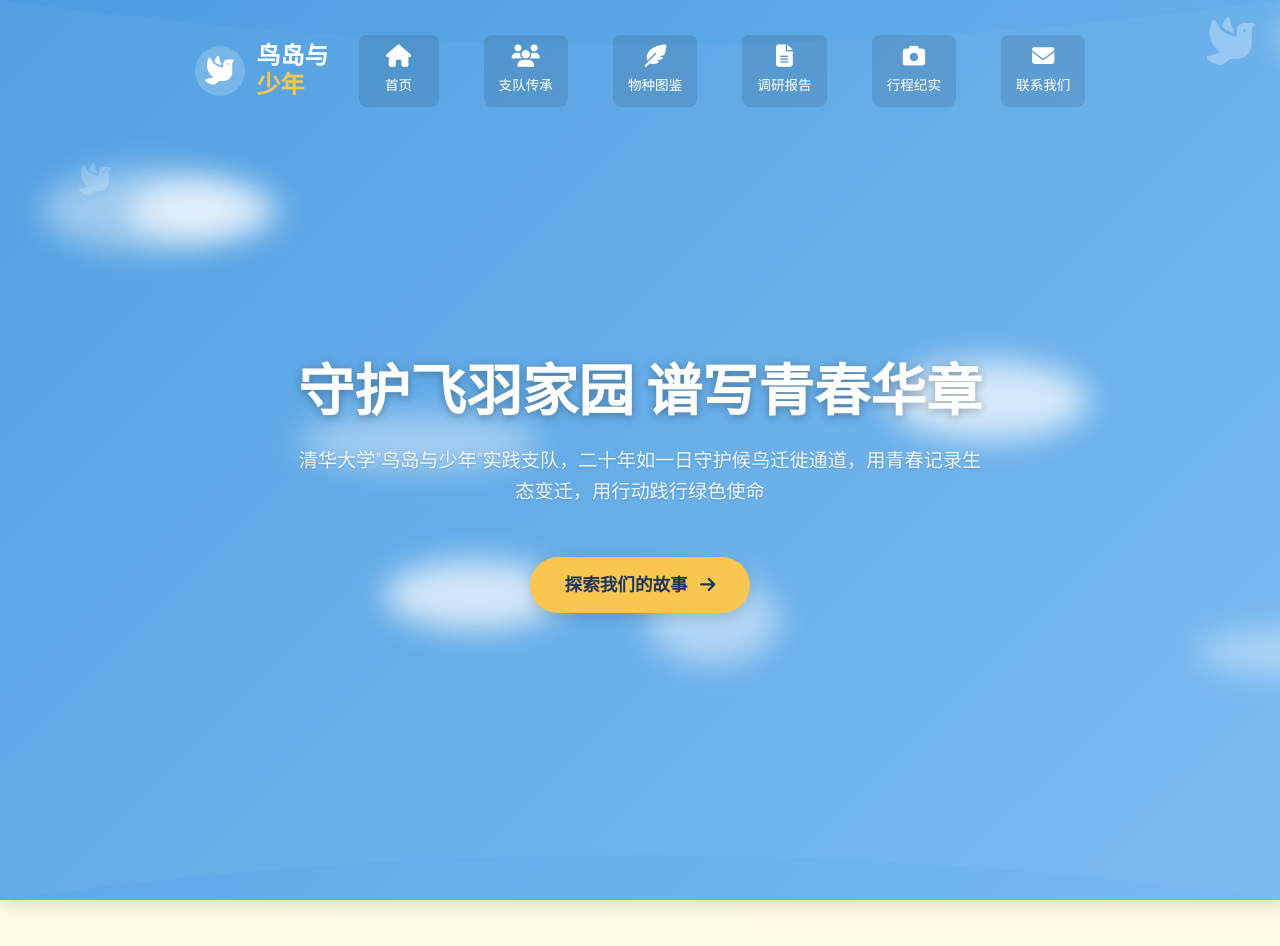
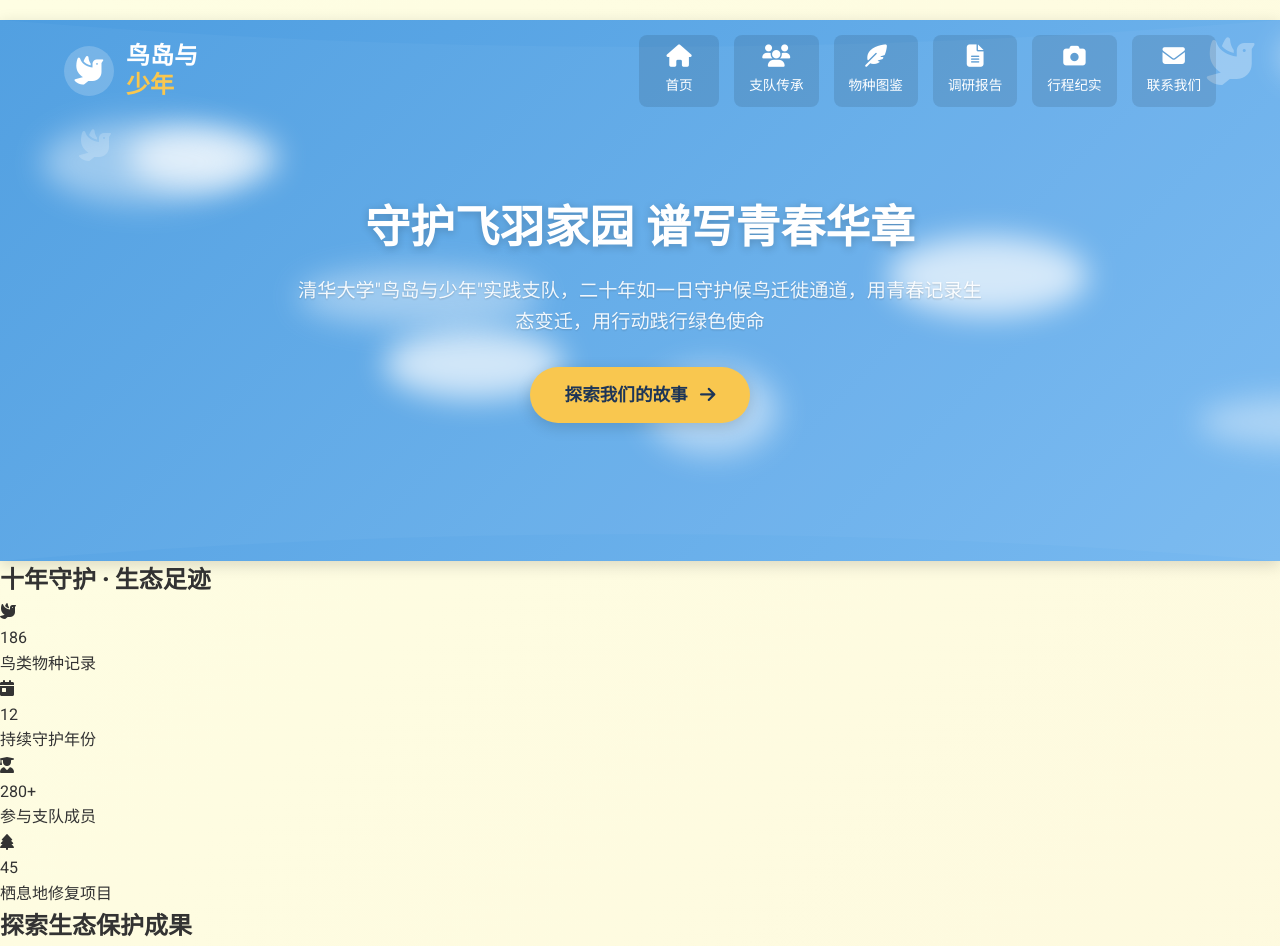
Before and after one commit to zf-li23/tsinghua_birdisland.github.io, a Jekyll site: the page built from index.html, in a window 1280 px wide. Shown: the top 946 px of the page. Built offline with Jekyll 4.4.1, drawn with Linux system fonts in a browser that asks for light colours; some of the changed text lies outside the part shown; grey boxes are pictures that could not be loaded.

Commit message:
Update style.css

```diff
--- a/assets/css/style.css
+++ b/assets/css/style.css
@@ -1,8 +1,10 @@
+/* 全局样式 */
 :root {
     --primary: #1a6b54;
     --secondary: #2c8c76;
     --accent: #f9a825;
     --light: #e8f4f0;
+    --light-yellow: #fefee3;
     --dark: #0d3b2e;
     --text: #333333;
 }
@@ -13,472 +15,250 @@
     box-sizing: border-box;
 }
 
-        body {
+body {
     font-family: 'Roboto', 'Noto Serif SC', sans-serif;
     color: var(--text);
-    line-height: 1.6;
-    background: linear-gradient(135deg, #e8f4f0 0%, #d1e8e2 100%);
+    line-height: 1.7;
+    background: linear-gradient(135deg, var(--light-yellow) 0%, #fdf4d9 100%);
     overflow-x: hidden;
+    padding: 20px 0;
 }
 
-.header {
-    background: linear-gradient(rgba(10, 40, 30, 0.8), rgba(10, 40, 30, 0.9)), url('https://images.unsplash.com/photo-1501862700950-18382cd41497?ixlib=rb-4.0.3') center/cover;
-    color: white;
-    min-height: 100vh;
-    display: flex;
-    flex-direction: column;
+/* Markdown内容容器 */
+.markdown-container {
+    max-width: 900px;
+    margin: 0 auto;
+    padding: 30px;
+    background: rgba(255, 255, 255, 0.85);
+    border-radius: 12px;
+    box-shadow: 0 8px 30px rgba(0, 0, 0, 0.08);
     position: relative;
-    padding: 20px 5%;
+    z-index: 1;
 }
 
-.navbar {
-    display: flex;
-    justify-content: space-between;
-    align-items: center;
-    padding: 20px 0;
-    z-index: 10;
+/* 标题样式 */
+.markdown-container h1,
+.markdown-container h2,
+.markdown-container h3,
+.markdown-container h4 {
+    color: var(--primary);
+    margin-top: 2rem;
+    margin-bottom: 1.2rem;
+    font-family: 'Noto Serif SC', serif;
+    font-weight: 700;
+    position: relative;
+    padding-bottom: 0.5rem;
 }
 
-.logo {
-    display: flex;
-    align-items: center;
+.markdown-container h1 {
+    font-size: 2.4rem;
+    border-bottom: 3px solid var(--accent);
+    padding-bottom: 0.8rem;
 }
 
-.logo-icon {
-    font-size: 2.5rem;
-    color: var(--accent);
-    margin-right: 10px;
+.markdown-container h2 {
+    font-size: 2rem;
+    border-bottom: 2px solid rgba(26, 107, 84, 0.2);
 }
 
-.logo-text {
-    font-size: 1.8rem;
-    font-weight: 700;
+.markdown-container h3 {
+    font-size: 1.6rem;
 }
 
-.logo-text span {
-    color: var(--accent);
+.markdown-container h4 {
+    font-size: 1.4rem;
 }
 
-.nav-links {
-    display: flex;
-    list-style: none;
+/* 段落样式 */
+.markdown-container p {
+    margin-bottom: 1.5rem;
+    font-size: 1.1rem;
+    line-height: 1.8;
 }
 
-.nav-links li {
-    margin-left: 30px;
+/* 列表样式 */
+.markdown-container ul,
+.markdown-container ol {
+    margin-left: 1.5rem;
+    margin-bottom: 1.5rem;
 }
 
-.nav-links a {
-    color: white;
-    text-decoration: none;
-    font-size: 1.1rem;
-    transition: all 0.3s;
-    padding: 8px 15px;
-    border-radius: 20px;
+.markdown-container li {
+    margin-bottom: 0.8rem;
+    position: relative;
+    padding-left: 1.2rem;
 }
 
-.nav-links a:hover {
-    background: rgba(255, 255, 255, 0.2);
+.markdown-container ul li::before {
+    content: "•";
+    color: var(--accent);
+    position: absolute;
+    left: 0;
+    font-size: 1.2rem;
 }
 
-.hero {
-    flex: 1;
-    display: flex;
-    flex-direction: column;
-    justify-content: center;
-    align-items: center;
-    text-align: center;
-    padding: 50px 0;
-    max-width: 1200px;
-    margin: 0 auto;
+.markdown-container ol {
+    counter-reset: item;
 }
 
-.hero h1 {
-    font-size: 3.5rem;
-    margin-bottom: 20px;
-    line-height: 1.2;
-    text-shadow: 0 2px 10px rgba(0, 0, 0, 0.3);
+.markdown-container ol li {
+    counter-increment: item;
 }
 
-.hero p {
-    font-size: 1.5rem;
-    max-width: 800px;
-    margin-bottom: 40px;
-    font-weight: 300;
+.markdown-container ol li::before {
+    content: counter(item) ".";
+    color: var(--primary);
+    position: absolute;
+    left: 0;
+    font-weight: bold;
 }
 
-.cta-button {
-    background: var(--accent);
-    color: var(--dark);
-    padding: 15px 40px;
-    border-radius: 30px;
+/* 链接样式 */
+.markdown-container a {
+    color: var(--secondary);
     text-decoration: none;
-    font-size: 1.2rem;
-    font-weight: 600;
-    transition: all 0.3s;
-    box-shadow: 0 4px 15px rgba(0, 0, 0, 0.2);
-    display: inline-block;
-    margin-top: 20px;
+    border-bottom: 1px solid rgba(44, 140, 118, 0.3);
+    transition: all 0.3s ease;
+    padding-bottom: 1px;
 }
 
-.cta-button:hover {
-    transform: translateY(-5px);
-    box-shadow: 0 7px 20px rgba(0, 0, 0, 0.3);
+.markdown-container a:hover {
+    color: var(--primary);
+    border-bottom: 2px solid var(--accent);
 }
 
-.stats-section {
-    background: white;
-    padding: 80px 5%;
-    text-align: center;
+/* 引用样式 */
+.markdown-container blockquote {
+    background: rgba(232, 244, 240, 0.5);
+    border-left: 4px solid var(--accent);
+    padding: 1.2rem 1.5rem;
+    margin: 1.5rem 0;
+    border-radius: 0 8px 8px 0;
+    font-style: italic;
+    color: #444;
 }
 
-.section-title {
-    font-size: 2.5rem;
-    color: var(--dark);
-    margin-bottom: 60px;
-    position: relative;
-    display: inline-block;
+.markdown-container blockquote p {
+    margin-bottom: 0;
 }
 
-.section-title:after {
-    content: "";
-    position: absolute;
-    bottom: -15px;
-    left: 50%;
-    transform: translateX(-50%);
-    width: 80px;
-    height: 4px;
-    background: var(--accent);
+/* 代码块样式 */
+.markdown-container pre {
+    background: #2d2d2d;
+    color: #f8f8f2;
+    padding: 1.2rem;
+    border-radius: 8px;
+    overflow-x: auto;
+    margin: 1.5rem 0;
+    box-shadow: 0 4px 12px rgba(0, 0, 0, 0.15);
 }
 
-.stats-container {
-    display: flex;
-    justify-content: center;
-    flex-wrap: wrap;
-    gap: 40px;
-    max-width: 1200px;
-    margin: 0 auto;
+.markdown-container code {
+    font-family: 'Fira Code', 'Consolas', monospace;
+    font-size: 0.95rem;
 }
 
-.stat-card {
-    background: var(--light);
-    border-radius: 15px;
-    padding: 30px;
-    width: 280px;
-    box-shadow: 0 5px 20px rgba(0, 0, 0, 0.1);
-    transition: transform 0.3s;
+/* 表格样式 */
+.markdown-container table {
+    width: 100%;
+    border-collapse: collapse;
+    margin: 1.5rem 0;
+    background: white;
+    border-radius: 8px;
+    overflow: hidden;
+    box-shadow: 0 4px 10px rgba(0, 0, 0, 0.08);
 }
 
-.stat-card:hover {
-    transform: translateY(-10px);
+.markdown-container th {
+    background-color: var(--primary);
+    color: white;
+    font-weight: 600;
+    text-align: left;
+    padding: 0.8rem 1.2rem;
 }
 
-.stat-icon {
-    font-size: 3rem;
-    color: var(--primary);
-    margin-bottom: 20px;
+.markdown-container td {
+    padding: 0.8rem 1.2rem;
+    border-bottom: 1px solid rgba(0, 0, 0, 0.08);
 }
 
-.stat-number {
-    font-size: 3rem;
-    font-weight: 700;
-    color: var(--primary);
-    margin-bottom: 10px;
+.markdown-container tr:last-child td {
+    border-bottom: none;
 }
 
-.stat-text {
-    font-size: 1.2rem;
-    color: var(--dark);
+.markdown-container tr:nth-child(even) {
+    background-color: rgba(232, 244, 240, 0.3);
 }
 
-.features-section {
-    padding: 100px 5%;
-    background: linear-gradient(to bottom, #ffffff 0%, #f0f7f5 100%);
+/* 图片样式 */
+.markdown-container img {
+    max-width: 100%;
+    height: auto;
+    border-radius: 8px;
+    margin: 1.5rem 0;
+    display: block;
+    box-shadow: 0 8px 20px rgba(0, 0, 0, 0.12);
+    transition: transform 0.3s ease;
 }
 
-.features-grid {
-    display: grid;
-    grid-template-columns: repeat(auto-fit, minmax(300px, 1fr));
-    gap: 40px;
-    max-width: 1200px;
-    margin: 0 auto;
+.markdown-container img:hover {
+    transform: scale(1.02);
 }
 
-.feature-card {
-    background: white;
-    border-radius: 15px;
-    overflow: hidden;
-    box-shadow: 0 10px 30px rgba(0, 0, 0, 0.08);
-    transition: all 0.4s;
+/* 图片标题样式 */
+.markdown-container .image-caption {
+    text-align: center;
+    font-style: italic;
+    color: #666;
+    margin-top: -1rem;
+    margin-bottom: 1.5rem;
+    font-size: 0.95rem;
 }
 
-.feature-card:hover {
-    transform: translateY(-15px);
-    box-shadow: 0 15px 40px rgba(0, 0, 0, 0.15);
+/* 分隔线样式 */
+.markdown-container hr {
+    border: 0;
+    height: 1px;
+    background: linear-gradient(to right, transparent, var(--accent), transparent);
+    margin: 2.5rem 0;
 }
 
-.feature-img {
-    height: 200px;
-    background-size: cover;
-    background-position: center;
-}
-
-.feature-content {
-    padding: 30px;
-}
-
-.feature-content h3 {
-    font-size: 1.8rem;
-    color: var(--dark);
-    margin-bottom: 15px;
-}
-
-.feature-content p {
-    margin-bottom: 20px;
-    color: #555;
-}
-
-.learn-more {
-    color: var(--primary);
-    text-decoration: none;
-    font-weight: 600;
-    display: inline-flex;
-    align-items: center;
-}
-
-.learn-more i {
-    margin-left: 8px;
-    transition: transform 0.3s;
-}
-
-.learn-more:hover i {
-    transform: translateX(5px);
-}
-
-.gallery-section {
-    padding: 100px 5%;
-    background: var(--light);
-    text-align: center;
-}
-
-.gallery-grid {
-    display: grid;
-    grid-template-columns: repeat(auto-fill, minmax(280px, 1fr));
-    gap: 25px;
-    max-width: 1200px;
-    margin: 60px auto 0;
-}
-
-.gallery-item {
-    border-radius: 10px;
-    overflow: hidden;
-    height: 250px;
-    position: relative;
-    box-shadow: 0 5px 15px rgba(0, 0, 0, 0.1);
-}
-
-.gallery-item img {
-    width: 100%;
-    height: 100%;
-    object-fit: cover;
-    transition: transform 0.5s;
-}
-
-.gallery-item:hover img {
-    transform: scale(1.1);
-}
-
-.gallery-caption {
-    position: absolute;
-    bottom: 0;
-    left: 0;
-    right: 0;
-    background: rgba(0, 0, 0, 0.7);
-    color: white;
-    padding: 15px;
-    transform: translateY(100%);
-    transition: transform 0.3s;
-}
-
-.gallery-item:hover .gallery-caption {
-    transform: translateY(0);
-}
-
-.footer {
-    background: var(--dark);
-    color: white;
-    padding: 70px 5% 40px;
-}
-
-.footer-grid {
-    display: grid;
-    grid-template-columns: repeat(auto-fit, minmax(250px, 1fr));
-    gap: 40px;
-    max-width: 1200px;
-    margin: 0 auto 50px;
-}
-
-.footer-column h3 {
-    font-size: 1.5rem;
-    margin-bottom: 25px;
-    position: relative;
-    display: inline-block;
-}
-
-.footer-column h3:after {
-    content: "";
-    position: absolute;
-    bottom: -8px;
-    left: 0;
-    width: 50px;
-    height: 3px;
-    background: var(--accent);
-}
-
-.footer-links {
-    list-style: none;
-}
-
-.footer-links li {
-    margin-bottom: 15px;
-}
-
-.footer-links a {
-    color: #ccc;
-    text-decoration: none;
-    transition: all 0.3s;
-}
-
-.footer-links a:hover {
-    color: white;
-    padding-left: 5px;
-}
-
-.contact-info {
-    display: flex;
-    align-items: center;
-    margin-bottom: 15px;
-}
-
-.contact-icon {
-    margin-right: 15px;
-    color: var(--accent);
-}
-
-.social-links {
-    display: flex;
-    gap: 15px;
-    margin-top: 20px;
-}
-
-.social-icon {
-    display: flex;
-    align-items: center;
-    justify-content: center;
-    width: 40px;
-    height: 40px;
-    border-radius: 50%;
-    background: rgba(255, 255, 255, 0.1);
-    color: white;
-    font-size: 1.2rem;
-    transition: all 0.3s;
-}
-
-.social-icon:hover {
-    background: var(--accent);
-    transform: translateY(-5px);
-}
-
-.copyright {
-    text-align: center;
-    padding-top: 30px;
-    border-top: 1px solid rgba(255, 255, 255, 0.1);
-    max-width: 1200px;
-    margin: 0 auto;
-    color: #aaa;
-    font-size: 0.9rem;
-}
-
+/* 响应式调整 */
 @media (max-width: 768px) {
-    .hero h1 {
-        font-size: 2.5rem;
+    .markdown-container {
+        padding: 20px;
+        border-radius: 8px;
     }
 
-    .hero p {
-        font-size: 1.2rem;
+    .markdown-container h1 {
+        font-size: 2rem;
     }
 
-    .nav-links {
-        display: none;
+    .markdown-container h2 {
+        font-size: 1.7rem;
     }
 
-    .section-title {
-        font-size: 2rem;
+    .markdown-container h3 {
+        font-size: 1.4rem;
+    }
+
+    pre {
+        padding: 1rem;
+        font-size: 0.9rem;
     }
 }
 
-.content-container {
-    max-width: 1200px;
-    margin: 50px auto;
-    padding: 0 20px;
+@media (max-width: 480px) {
+    .markdown-container {
+        padding: 15px;
+    }
+
+    .markdown-container h1 {
+        font-size: 1.8rem;
+    }
+
+    .markdown-container table {
+        display: block;
+        overflow-x: auto;
+    }
 }
-
-/* Markdown内容样式 */
-.markdown-content {
-    background: white;
-    padding: 40px;
-    border-radius: 10px;
-    box-shadow: 0 5px 20px rgba(0, 0, 0, 0.1);
-}
-
-.markdown-content h1,
-.markdown-content h2,
-.markdown-content h3 {
-    color: var(--dark);
-    margin-top: 30px;
-    margin-bottom: 20px;
-    position: relative;
-}
-
-.markdown-content h1:after,
-.markdown-content h2:after {
-    content: "";
-    position: absolute;
-    bottom: -10px;
-    left: 0;
-    width: 60px;
-    height: 4px;
-    background: var(--accent);
-}
-
-.markdown-content p {
-    line-height: 1.8;
-    margin-bottom: 20px;
-    color: #555;
-}
-
-.markdown-content table {
-    width: 100%;
-    border-collapse: collapse;
-    margin: 25px 0;
-}
-
-.markdown-content th,
-.markdown-content td {
-    padding: 12px 15px;
-    text-align: left;
-    border-bottom: 1px solid #e0e0e0;
-}
-
-.markdown-content th {
-    background-color: var(--light);
-    color: var(--dark);
-    font-weight: 600;
-}
-
-.markdown-content img {
-    max-width: 100%;
-    border-radius: 8px;
-    margin: 20px 0;
-    box-shadow: 0 5px 15px rgba(0, 0, 0, 0.1);
-}
```
